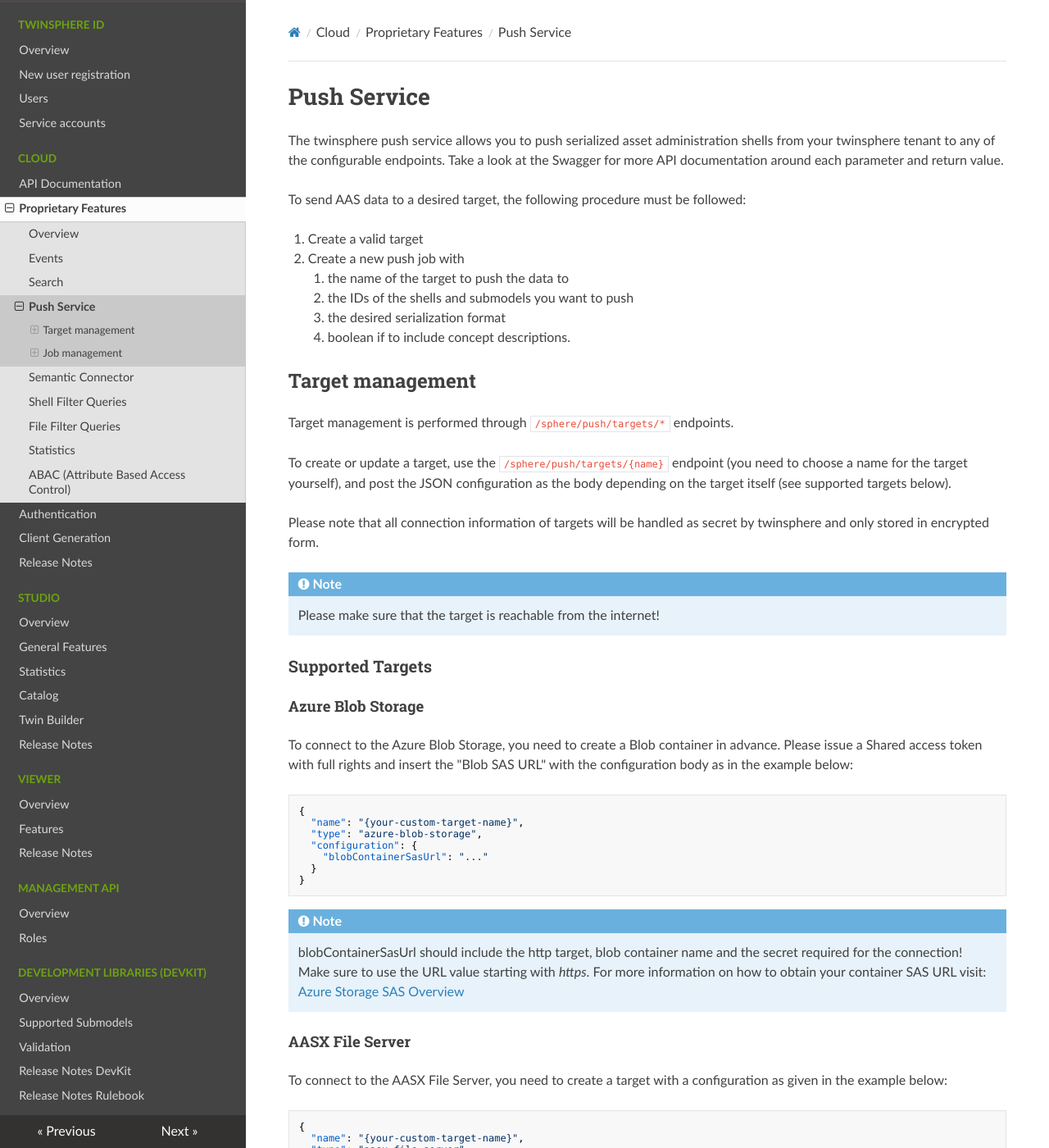
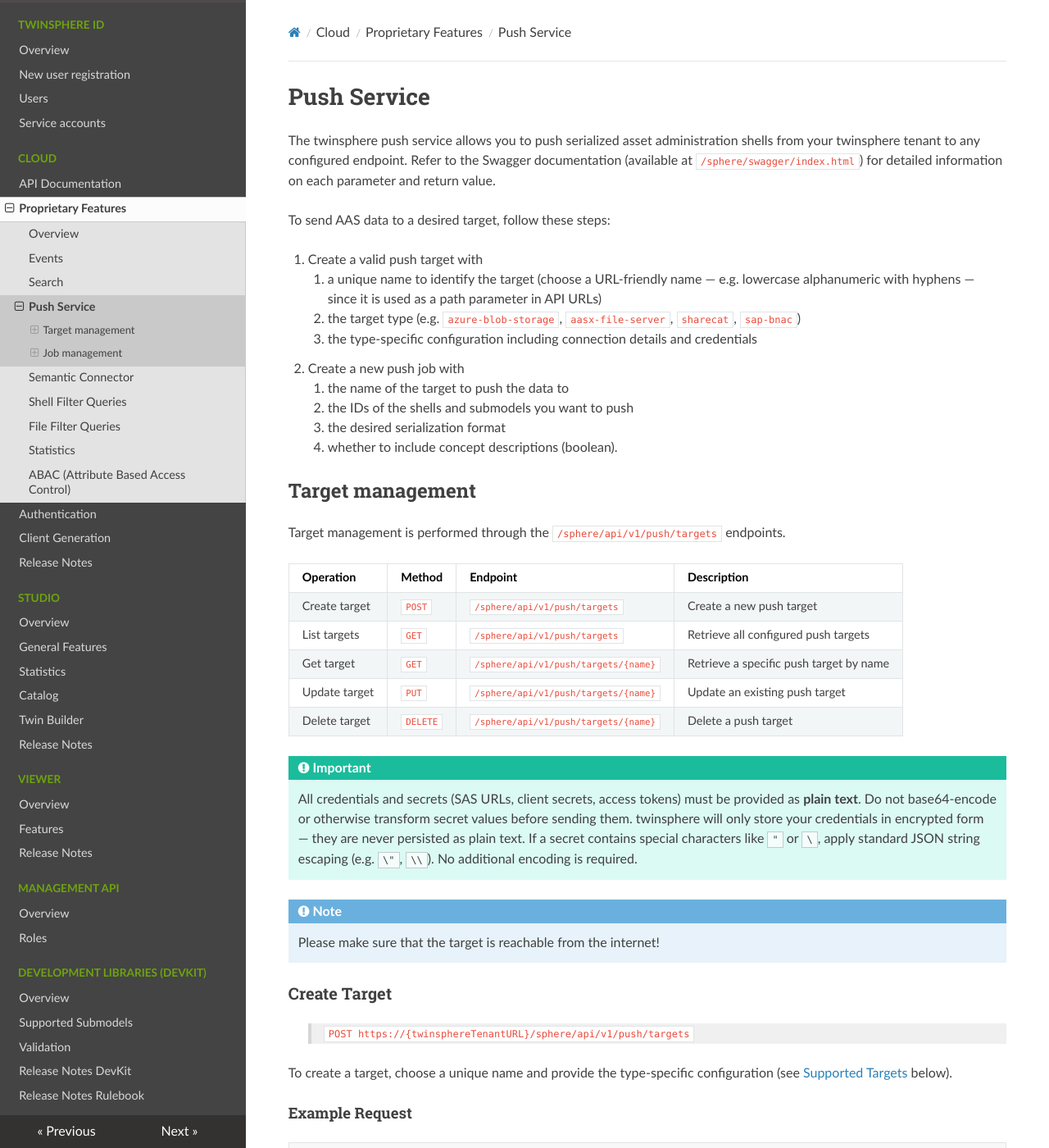
Before and after one commit to twinsphere/twinsphere.github.io, an MkDocs documentation site: the page built from docs/cloud-push-service.md, in a window 1280 px wide and 1400 px high. Shown: the whole window at 82% size. Built offline with MkDocs 1.6.1, drawn with Linux system fonts in a browser that asks for light colours; nearby versions of some CDN libraries; some of the changed text lies outside the part shown.

Commit message:
feat(cloud): provide more detailed push service documentation

````diff
--- a/docs/cloud-push-service.md
+++ b/docs/cloud-push-service.md
@@ -1,59 +1,135 @@
 # Push Service
 
 The twinsphere push service allows you to push serialized asset administration shells
-from your twinsphere tenant to any of the configurable endpoints.
-Take a look at the Swagger for more API documentation around each parameter and return value.
+from your twinsphere tenant to any configured endpoint.
+Refer to the Swagger documentation (available at `/sphere/swagger/index.html`) for detailed
+information on each parameter and return value.
 
-To send AAS data to a desired target, the following procedure must be followed:
+To send AAS data to a desired target, follow these steps:
 
-1. Create a valid target
+1. Create a valid push target with
+    1. a unique name to identify the target (choose a URL-friendly name — e.g. lowercase alphanumeric with hyphens
+    — since it is used as a path parameter in API URLs)
+    2. the target type (e.g. `azure-blob-storage`, `aasx-file-server`, `sharecat`, `sap-bnac`)
+    3. the type-specific configuration including connection details and credentials
 2. Create a new push job with
     1. the name of the target to push the data to
     2. the IDs of the shells and submodels you want to push
     3. the desired serialization format
-    4. boolean if to include concept descriptions.
+    4. whether to include concept descriptions (boolean).
 
 ## Target management
 
-Target management is performed through `/sphere/push/targets/*` endpoints.
+Target management is performed through the `/sphere/api/v1/push/targets` endpoints.
 
-To create or update a target, use the `/sphere/push/targets/{name}` endpoint
-(you need to choose a name for the target yourself), and post the JSON configuration
-as the body depending on the target itself (see supported targets below).
+<!-- markdownlint-disable line-length -->
 
-Please note that all connection information of targets will be handled as secret
-by twinsphere and only stored in encrypted form.
+| Operation | Method | Endpoint | Description |
+|-----------|--------|----------|-------------|
+| Create target | `POST` | `/sphere/api/v1/push/targets` | Create a new push target |
+| List targets | `GET` | `/sphere/api/v1/push/targets` | Retrieve all configured push targets |
+| Get target | `GET` | `/sphere/api/v1/push/targets/{name}` | Retrieve a specific push target by name |
+| Update target | `PUT` | `/sphere/api/v1/push/targets/{name}` | Update an existing push target |
+| Delete target | `DELETE` | `/sphere/api/v1/push/targets/{name}` | Delete a push target |
+
+<!-- markdownlint-enable line-length -->
+
+!!! important
+    All credentials and secrets (SAS URLs, client secrets, access tokens) must be provided as **plain text**.
+    Do not base64-encode or otherwise transform secret values before sending them.
+    twinsphere will only store your credentials in encrypted form — they are never persisted as plain text.
+    If a secret contains special characters like `"` or `\`, apply standard JSON string escaping
+    (e.g. `\"`, `\\`). No additional encoding is required.
 
 !!! note
     Please make sure that the target is reachable from the internet!
 
-### Supported Targets
+### Create Target
 
-#### Azure Blob Storage
+> `POST https://{twinsphereTenantURL}/sphere/api/v1/push/targets`
 
-To connect to the Azure Blob Storage, you need to create a Blob container in advance.
-Please issue a Shared access token with full rights and insert the "Blob SAS URL" with
-the configuration body as in the example below:
+To create a target, choose a unique name and provide the type-specific configuration
+(see [Supported Targets](#supported-targets) below).
+
+#### Example Request
+
+```http
+POST /sphere/api/v1/push/targets
+Authorization: Bearer {token}
+Content-Type: application/json
+
+{
+  "name": "{your-custom-target-name}",
+  "type": "azure-blob-storage",
+  "configuration": {
+    "blobContainerSasUrl": "https://..."
+  }
+}
+```
+
+#### Example Response (201 Created)
 
 ```json
 {
   "name": "{your-custom-target-name}",
   "type": "azure-blob-storage",
   "configuration": {
-    "blobContainerSasUrl": "..."
+    "blobContainerSasUrl": "https://..."
+  }
+}
+```
+
+### Update Target
+
+> `PUT https://{twinsphereTenantURL}/sphere/api/v1/push/targets/{name}`
+
+The update request uses the same configuration body as the create request, but the `name` field
+is not required — the target is identified by the `{name}` path parameter.
+
+#### Example Request
+
+```http
+PUT /sphere/api/v1/push/targets/{name}
+Authorization: Bearer {token}
+Content-Type: application/json
+
+{
+  "type": "azure-blob-storage",
+  "configuration": {
+    "blobContainerSasUrl": "https://..."
+  }
+}
+```
+
+The response is `204 No Content` — no body is returned on a successful update.
+
+### Supported Targets
+
+#### Azure Blob Storage
+
+To connect to Azure Blob Storage, you need to create a Blob container in advance.
+Issue a Shared Access Signature (SAS) token with full rights and provide the "Blob SAS URL"
+in the configuration body as shown in the example below:
+
+```json
+{
+  "name": "{your-custom-target-name}",
+  "type": "azure-blob-storage",
+  "configuration": {
+    "blobContainerSasUrl": "https://..."
   }
 }
 ```
 
 !!! note
-    blobContainerSasUrl should include the http target, blob container name and the secret
-    required for the connection! Make sure to use the URL value starting with *https*.
-    For more information on how to obtain your container SAS URL
+    The `blobContainerSasUrl` must include the host, blob container name, and the SAS token
+    required for the connection. Make sure to use a URL starting with *https*.
+    For more information on how to obtain your container SAS URL,
     visit: [Azure Storage SAS Overview](https://learn.microsoft.com/en-us/azure/storage/common/storage-sas-overview)
 
 #### AASX File Server
 
-To connect to the AASX File Server, you need to create a target with a configuration as given in the example below:
+To connect to the AASX File Server, you need to create a target with a configuration as shown in the example below:
 
 ```json
 {
@@ -75,14 +151,13 @@
 !!! note
     - The AASX File Server only supports the `application/asset-administration-shell-package+json` serialization format.
     - All URLs must be absolute and point to your access token or push target resource.
-    - A name is not required in the request body when calling the update target endpoint.
 
 #### Sharecat (experimental)
 
 !!! warning
     The Sharecat target is currently in **experimental** state and should only be used for prototypes / experimentation.
 
-To connect to Sharecat, you need to create a target with a configuration as given in the example below:
+To connect to Sharecat, you need to create a target with a configuration as shown in the example below:
 
 ```json
 {
@@ -106,8 +181,7 @@
 !!! note
     - Sharecat only supports the `application/asset-administration-shell-package+json` serialization format.
     - All URLs must be absolute and point to your access token or push target resource.
-    - The destination's `workspaceId` and `parentId` are specific Ids of the Sharecat eco-system.
-    - A name is not required in the request body when calling the update target endpoint.
+    - The destination's `workspaceId` and `parentId` are specific IDs of the Sharecat ecosystem.
 
 #### SAP Business Network Asset Collaboration (experimental)
 
@@ -115,7 +189,7 @@
     The SAP BNAC target is currently in **experimental** state and should only be used for prototypes / experimentation.
 
 To connect to SAP Business Network Asset Collaboration (SAP BNAC), you need an SAP Asset Intelligence Network
-subscription with API access. Create a target with a configuration as given in the example below:
+subscription with API access. Create a target with a configuration as shown in the example below:
 
 ```json
 {
@@ -151,37 +225,132 @@
         - Nameplate V3.0 (SemanticId `https://admin-shell.io/idta/nameplate/3/0/Nameplate`)
     - SAP BNAC requires exactly one Nameplate V3.0 submodel per shell in the push job.
     - SAP BNAC only supports exactly one shell per push job. The `shellIds` array must contain exactly one entry.
-    - A name is not required in the request body when calling the update target endpoint.
 
 ## Job management
 
-To perform a push from twinsphere repository to one of your targets, you have to create a push job.
-Push jobs are managed through `/sphere/push/jobs/*` endpoints.
+To push data from your twinsphere repository to one of your targets, you need to create a push job.
+Push jobs are managed through the `/sphere/api/v1/push/jobs` endpoints.
 
-Since push jobs can take longer time to perform, asynchronous REST pattern is used.
-Job you POST on `/sphere/push/jobs` will return an identifier, which you can use
-with GET on `/sphere/push/jobs/{id}` to query the state of the job.
+<!-- markdownlint-disable line-length -->
 
-Refer to Swagger documentation (on `/swagger/index.html`) for the push job configuration options.
-We currently support pushing of shells, submodels and concept descriptions. Output serialization
-formats supported are:
+| Operation | Method | Endpoint | Description |
+|-----------|--------|----------|-------------|
+| Create job | `POST` | `/sphere/api/v1/push/jobs` | Create a new push job |
+| Get job status | `GET` | `/sphere/api/v1/push/jobs/{id}` | Query the state of a push job |
+
+<!-- markdownlint-enable line-length -->
+
+Since push jobs can take some time to complete, an asynchronous REST pattern is used.
+A POST to `/sphere/api/v1/push/jobs` returns an identifier that you can use
+with a GET to `/sphere/api/v1/push/jobs/{id}` to query the state of the job.
+
+We currently support pushing of shells, submodels, and concept descriptions. The supported
+output serialization formats are:
 
 - application/json
 - application/xml
 - application/asset-administration-shell-package+json
 
-If the job failed, you can see the reason inside the message property.
-Most issue occur due to invalid target configuration parameters or
-network connectivity issues between the twinsphere service and the target itself.
+### Create Job
 
-If you can not do anything with the error in the message,
-[please contact our support](contact.md) and ask for more detailed help.
+> `POST https://{twinsphereTenantURL}/sphere/api/v1/push/jobs`
+
+!!! note
+    The `shellIds` and `submodelIds` must be provided as plain text identifiers — do not base64-encode
+    or otherwise transform them.
+
+#### Example Request
+
+```http
+POST /sphere/api/v1/push/jobs
+Authorization: Bearer {token}
+Content-Type: application/json
+
+{
+  "pushTargetName": "{your-custom-target-name}",
+  "serializationFormat": "application/json",
+  "shellIds": ["{shell-id}"],
+  "submodelIds": ["{submodel-id-1}", "{submodel-id-2}"],
+  "includeConceptDescriptions": true
+}
+```
+
+#### Example Response (201 Created)
+
+```json
+{
+  "identifier": "{job-id}",
+  "state": "processing",
+  "createdOn": "2025-05-28T12:00:00Z",
+  "updatedOn": "2025-05-28T12:00:00Z",
+  "message": null,
+  "pushTargetName": "{your-custom-target-name}",
+  "serializationFormat": "application/json",
+  "shellIds": ["{shell-id}"],
+  "submodelIds": ["{submodel-id-1}", "{submodel-id-2}"],
+  "includeConceptDescriptions": true,
+  "metadata": null
+}
+```
+
+Use the returned `identifier` to poll the job status.
+
+### Get Job Status
+
+> `GET https://{twinsphereTenantURL}/sphere/api/v1/push/jobs/{id}`
+
+#### Example Request
+
+```http
+GET /sphere/api/v1/push/jobs/{id}
+Authorization: Bearer {token}
+```
+
+#### Example Response (200 OK)
+
+```json
+{
+  "identifier": "{job-id}",
+  "state": "completed",
+  "createdOn": "2025-05-28T12:00:00Z",
+  "updatedOn": "2025-05-28T12:01:30Z",
+  "message": null,
+  "pushTargetName": "{your-custom-target-name}",
+  "serializationFormat": "application/json",
+  "shellIds": ["{shell-id}"],
+  "submodelIds": ["{submodel-id-1}", "{submodel-id-2}"],
+  "includeConceptDescriptions": true,
+  "metadata": {}
+}
+```
+
+The `state` field indicates the current status of the job:
+
+| State | Description |
+|-------|-------------|
+| `processing` | The job is currently running |
+| `completed` | The job finished successfully |
+| `failed` | The job failed — check the `message` field for the error reason |
+
+The `metadata` field may contain additional target-specific information once the job completes
+(see [SAP BNAC push jobs](#sap-bnac-push-jobs-experimental)).
+
+If a job fails, the `message` field contains the error reason.
+Most issues occur due to invalid target configuration parameters or
+network connectivity issues between the twinsphere service and the target.
+
+If you cannot resolve the issue based on the error message,
+[please contact our support](contact.md) for further assistance.
 
 ### SAP BNAC push jobs (experimental)
 
 When creating a push job for an SAP BNAC target, create a standard push job request:
 
-```json
+```http
+POST /sphere/api/v1/push/jobs
+Authorization: Bearer {token}
+Content-Type: application/json
+
 {
   "pushTargetName": "{your-sap-bnac-target-name}",
   "serializationFormat": "application/asset-administration-shell-package+json",
````
Also changed, not shown: other parts of docs/cloud-push-service.md (+1 -1 lines).
